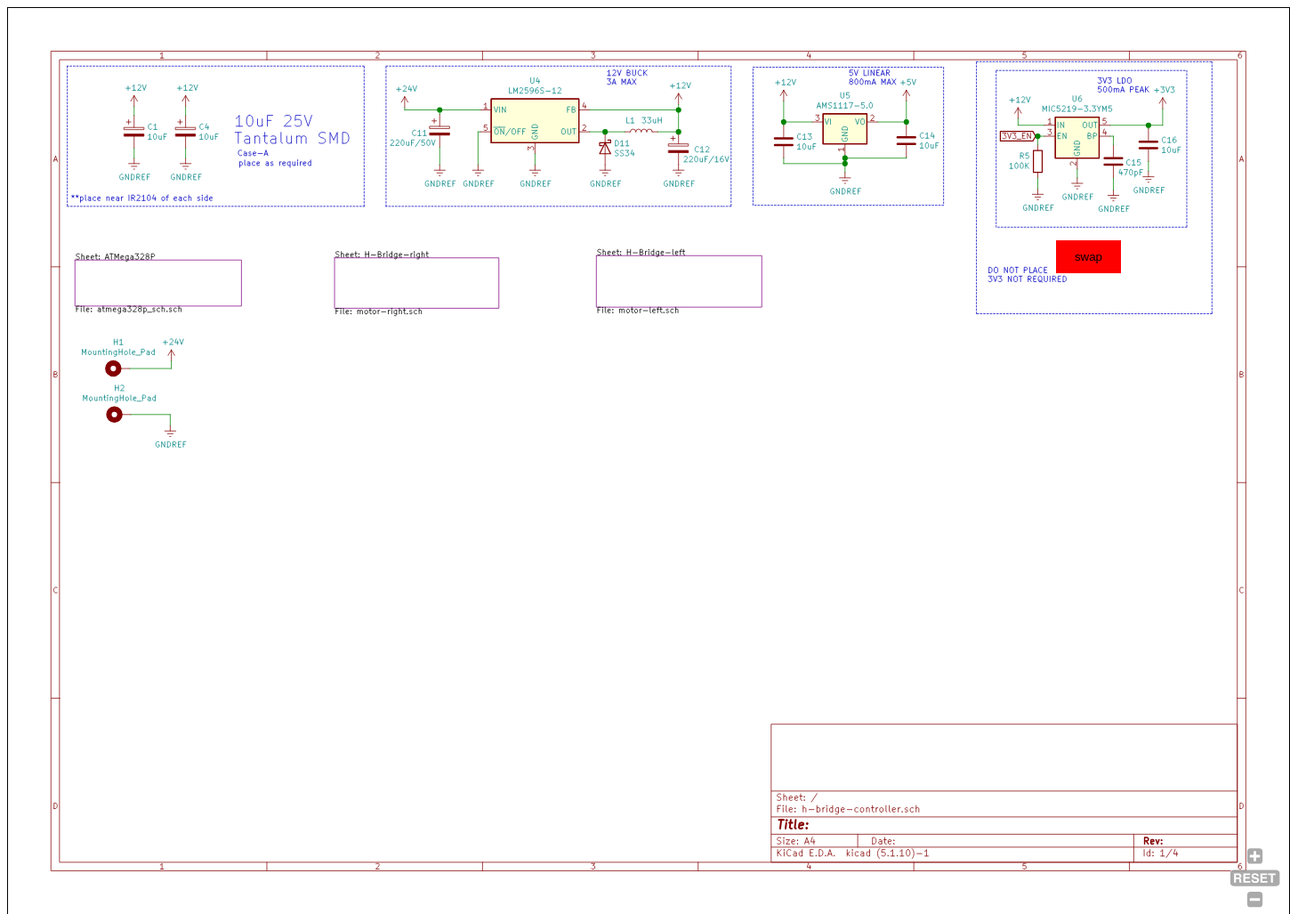
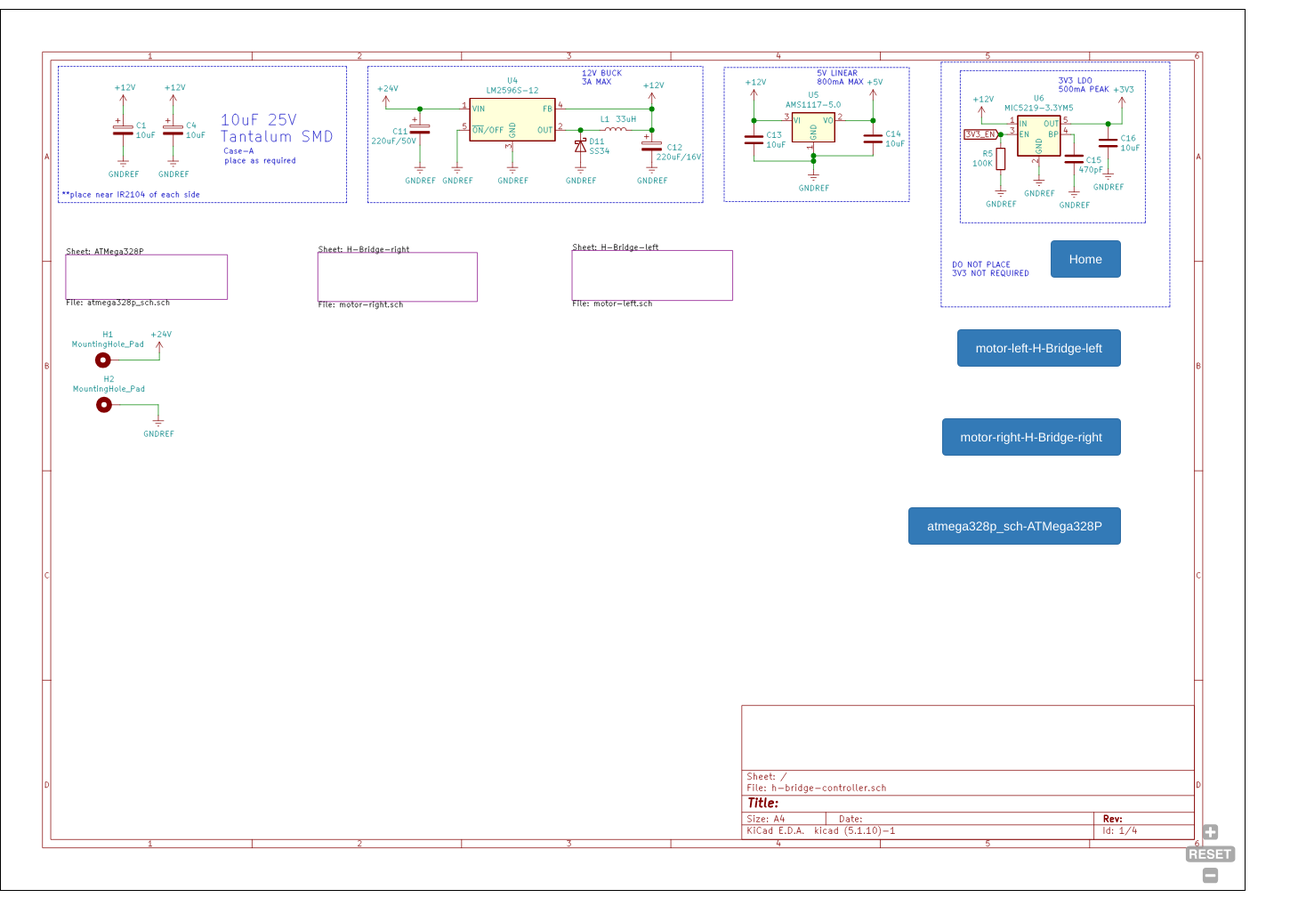
Before and after one commit to jayanta525/dual-h-bridge, a plain HTML site: page docs/sch/index.html in a window 1280 px wide. Shown: the top 1027 px of the page at 89% size, 1450 px wide, since content can reach past the window. After the commit the page ends 1001 px from the top, so only its background shows below. Drawn offline with nearby package versions, Linux system fonts and the light colour scheme.

Commit message:
add  bootsrap styling to multi-page

```diff
--- a/docs/sch/index.html
+++ b/docs/sch/index.html
@@ -4,12 +4,20 @@
 <head>
     <script src="svg-pan-zoom.js"></script>
     <script src="jquery.min.js"></script>
+    <link rel="stylesheet" href="https://maxcdn.bootstrapcdn.com/bootstrap/3.4.1/css/bootstrap.min.css">
+
 </head>
 
 <body>
-    <button id="swap"
-        style="position: fixed; right: 20px; top: 270px; padding: 10px 20px; background: red; border: 1px solid #ff0404;">swap</button>
-    <div id="container"></div>
+    <button id="swap1" type="button" class="btn btn-primary"
+        style="position: fixed; right: 20px; top: 270px; padding: 10px 20px;">Home</button>
+    <button id="swap2" type="button" class="btn btn-primary"
+        style="position: fixed; right: 20px; top: 370px; padding: 10px 20px;">motor-left-H-Bridge-left</button>
+    <button id="swap3" type="button" class="btn btn-primary"
+        style="position: fixed; right: 20px; top: 470px; padding: 10px 20px;">motor-right-H-Bridge-right</button>
+    <button id="swap4" type="button" class="btn btn-primary"
+        style="position: fixed; right: 20px; top: 570px; padding: 10px 20px;">atmega328p_sch-ATMega328P</button>
+    <div id="container" style="padding-top: 10px;"></div>
 
     <script>
         // Don't use window.onLoad like this in production, because it can only listen to one function.
@@ -18,7 +26,7 @@
 
             function createNewEmbed(src) {
                 var embed = document.createElement('embed');
-                embed.setAttribute('style', 'display: block; margin-left: auto; margin-right: auto; width: 90em; border:1px solid black;');
+                embed.setAttribute('style', 'display: block; margin-left: auto; margin-right: auto; width: 100em; border:1px solid black;');
                 embed.setAttribute('type', 'image/svg+xml');
                 embed.setAttribute('src', src);
 
@@ -53,16 +61,28 @@
             }
 
 
-            $('#swap').on('click', function () {
+            $('#swap1').on('click', function () {
                 // Remove last added svg
                 removeEmbed()
-
-                if (lastEmbedSrc == 'h-bridge-controller.svg') {
-                    lastEmbedSrc = 'motor-left-H-Bridge-left.svg'
-                } else {
-                    lastEmbedSrc = 'h-bridge-controller.svg'
-                }
-
+                lastEmbedSrc = 'h-bridge-controller.svg'
+                lastEmbed = createNewEmbed(lastEmbedSrc)
+            })
+            $('#swap2').on('click', function () {
+                // Remove last added svg
+                removeEmbed()
+                lastEmbedSrc = 'motor-left-H-Bridge-left.svg'
+                lastEmbed = createNewEmbed(lastEmbedSrc)
+            })
+            $('#swap3').on('click', function () {
+                // Remove last added svg
+                removeEmbed()
+                lastEmbedSrc = 'motor-right-H-Bridge-right.svg'
+                lastEmbed = createNewEmbed(lastEmbedSrc)
+            })
+            $('#swap4').on('click', function () {
+                // Remove last added svg
+                removeEmbed()
+                lastEmbedSrc = 'atmega328p_sch-ATMega328P.svg'
                 lastEmbed = createNewEmbed(lastEmbedSrc)
             })
         });
```
